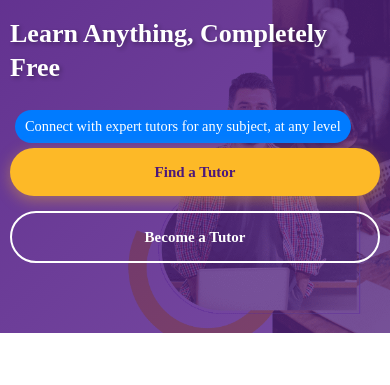
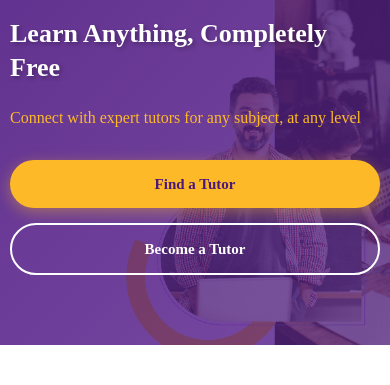
Before and after one commit to EyobelG/Freeducation, a plain HTML site: page index.html in a window 390 px wide. Shown: the part 63-448 px from the top of the page. Drawn offline with Linux system fonts and the light colour scheme; a web font is replaced by a local one.

Commit message:
landing page text fix

```diff
--- a/index.html
+++ b/index.html
@@ -138,7 +138,7 @@
         text-shadow: 2px 2px 4px rgba(0, 0, 0, 0.3);
       }
 
-      .tag {
+      .small-text {
         font-size: 24px;
         color: var(--gold);
         margin-bottom: 40px;
@@ -545,7 +545,7 @@
     margin-bottom: 20px;
   }
 
-  .tag {
+  .small-text {
     font-size: 18px;
     margin-bottom: 30px;
   }
@@ -766,7 +766,7 @@
       font-size: 28px;
     }
 
-    .tag {
+    .small-text {
       font-size: 16px;
     }
 
@@ -862,7 +862,7 @@
       <div class="wrap">
         <div class="hero-box">
           <h1>Learn Anything, Completely Free</h1>
-          <p class="tag">Connect with expert tutors for any subject, at any level</p>
+          <p class="small-text">Connect with expert tutors for any subject, at any level</p>
           <div class="btns">
             <a href="tutors.html" class="btn-1">Find a Tutor</a>
             <a href="signup.html" class="btn-2">Become a Tutor</a>
```
